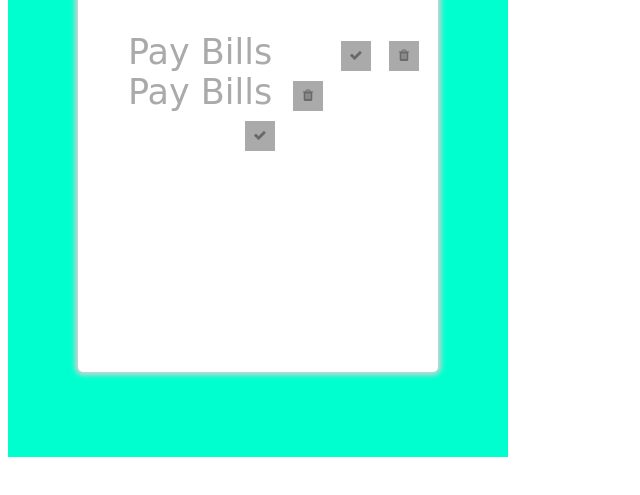
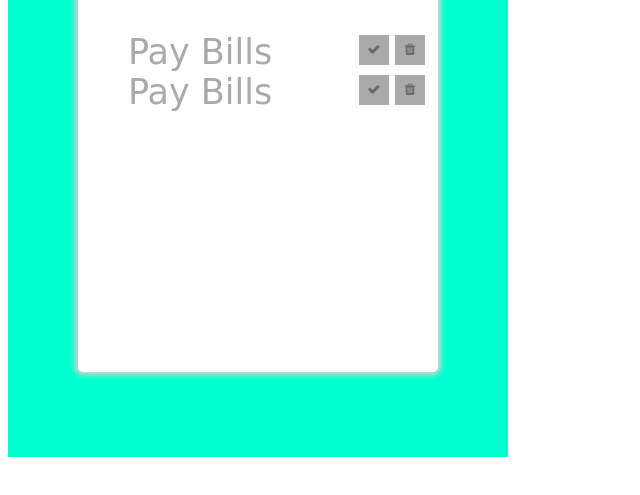
Before and after one commit to johnmester/johnmester.github.io, a plain HTML site: page index.html in a window 1280 px wide. Shown: the part 251-746 px from the top of the page, without its empty margins (0-640 px from the left). Drawn offline with nearby package versions, Linux system fonts and the light colour scheme.

Commit message:
Update style.css

```diff
--- a/style.css
+++ b/style.css
@@ -60,7 +60,7 @@ h1{
   width: 30px;
   height: 30px;
   float: right;
-  margin: 9px;
+  margin: 3px;
 }
 
 /* #incomplete-tasks{
```
